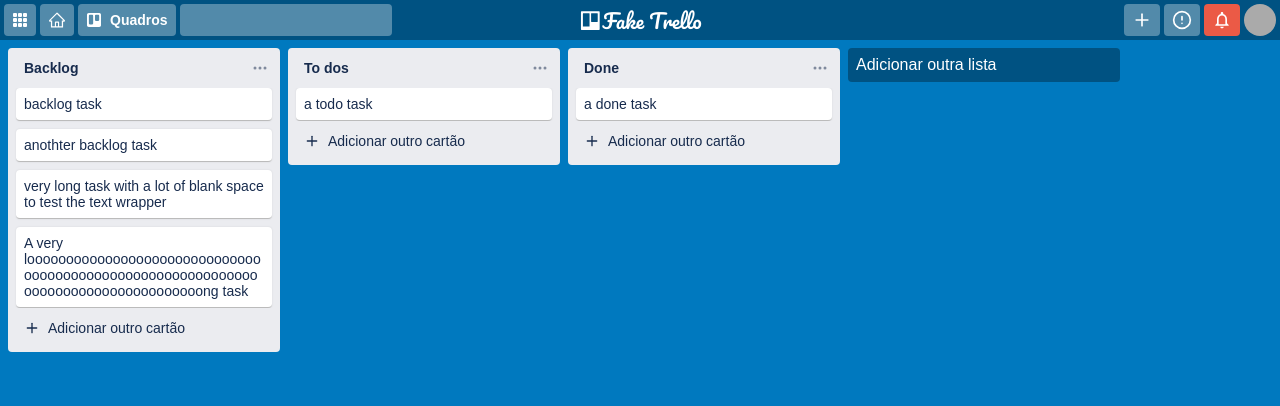
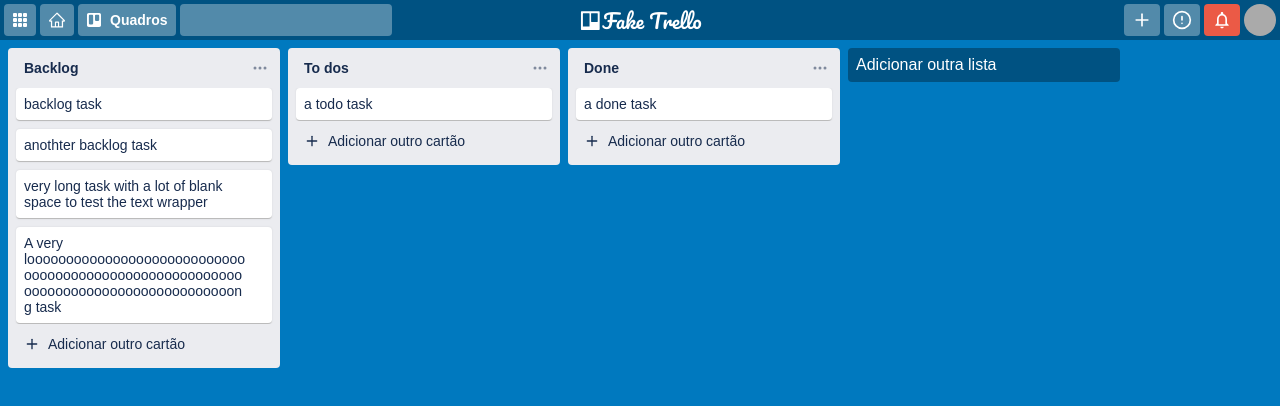
Before and after one commit to cazuzabarberino/fake-trello, a React (Create React App) app: page / in a window 1280 px wide. Shown: the top 406 px of the page. Built offline with nearby package versions, Linux system fonts and the light colour scheme.

Commit message:
task edit bugfix

```diff
--- a/src/components/taskCard/VisualTaskCard.tsx
+++ b/src/components/taskCard/VisualTaskCard.tsx
@@ -1,6 +1,7 @@
 import React from "react";
 import Task from "../../models/Task";
 import { Card } from "./styled";
+import { FiEdit2 } from "react-icons/fi";
 
 interface Props {
   task: Task;
@@ -24,7 +25,10 @@ const TaskCard = ({ task, left, top, width }: Props) => {
         pointerEvents: "none",
       }}
     >
-      {task.title}
+      <p>{task.title}</p>
+      <button>
+        <FiEdit2 size={14} />
+      </button>
     </Card>
   );
 };
--- a/src/components/taskCard/index.tsx
+++ b/src/components/taskCard/index.tsx
@@ -6,6 +6,7 @@ import Task from "../../models/Task";
 import { checkRangeY } from "../../util";
 import { Card, Shadow } from "./styled";
 import TaskMenu from "./taskMenu";
+import { FiEdit2 } from "react-icons/fi";
 
 interface Props {
   task: Task;
@@ -88,6 +89,9 @@ const TaskCard = ({ task, listIndex, index }: Props) => {
         onMouseMove={mouseMoveHandle}
       >
         <p>{task.title}</p>
+        <button onClick={() => setMenuOpen(true)}>
+          <FiEdit2 size={14} />
+        </button>
         <Shadow dragging={dragging} />
         {menuOpen && (
           <TaskMenu
--- a/src/components/taskCard/styled.ts
+++ b/src/components/taskCard/styled.ts
@@ -20,6 +20,38 @@ export const Card = styled.div<DragginProps>`
   user-select: none;
 
   cursor: inherit;
+
+  & > button {
+    position: absolute;
+    top: 4px;
+    right: 4px;
+    border: none;
+    background: none;
+    display: none;
+    opacity: 0.5;
+    border-radius: 4px;
+
+    place-content: center;
+    width: 20px;
+    height: 20px;
+
+    :hover {
+      opacity: 1;
+      background: ${({ theme }) => theme.transparencyLight};
+    }
+  }
+
+  ${({ dragging }) =>
+    !dragging &&
+    css`
+      :hover > button {
+        display: grid;
+      }
+    `}
+
+  p {
+    margin-right: 16px;
+  }
 
   & + div {
     margin-top: 8px;
--- a/src/components/taskCard/taskMenu/index.tsx
+++ b/src/components/taskCard/taskMenu/index.tsx
@@ -48,7 +48,7 @@ const TaskMenu = ({ close, rect, title, listIndex, taskIndex }: Props) => {
             onChange={(e) => setInput(e.target.value)}
             ref={inputRef}
           />
-          <button>Salvar</button>
+          <button onClick={save}>Salvar</button>
         </EditZone>
         <OptionsZone>
           <button
```
